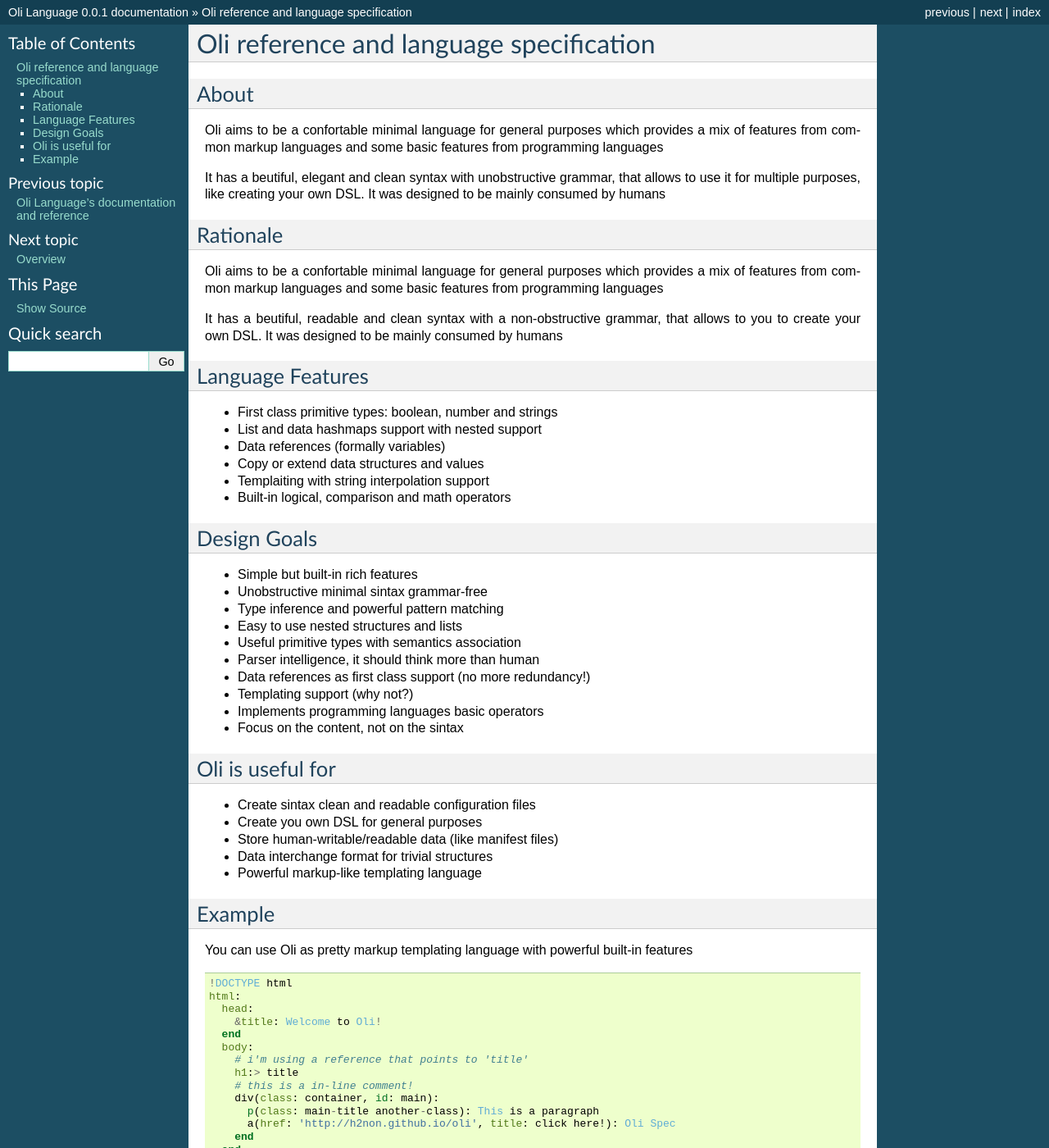
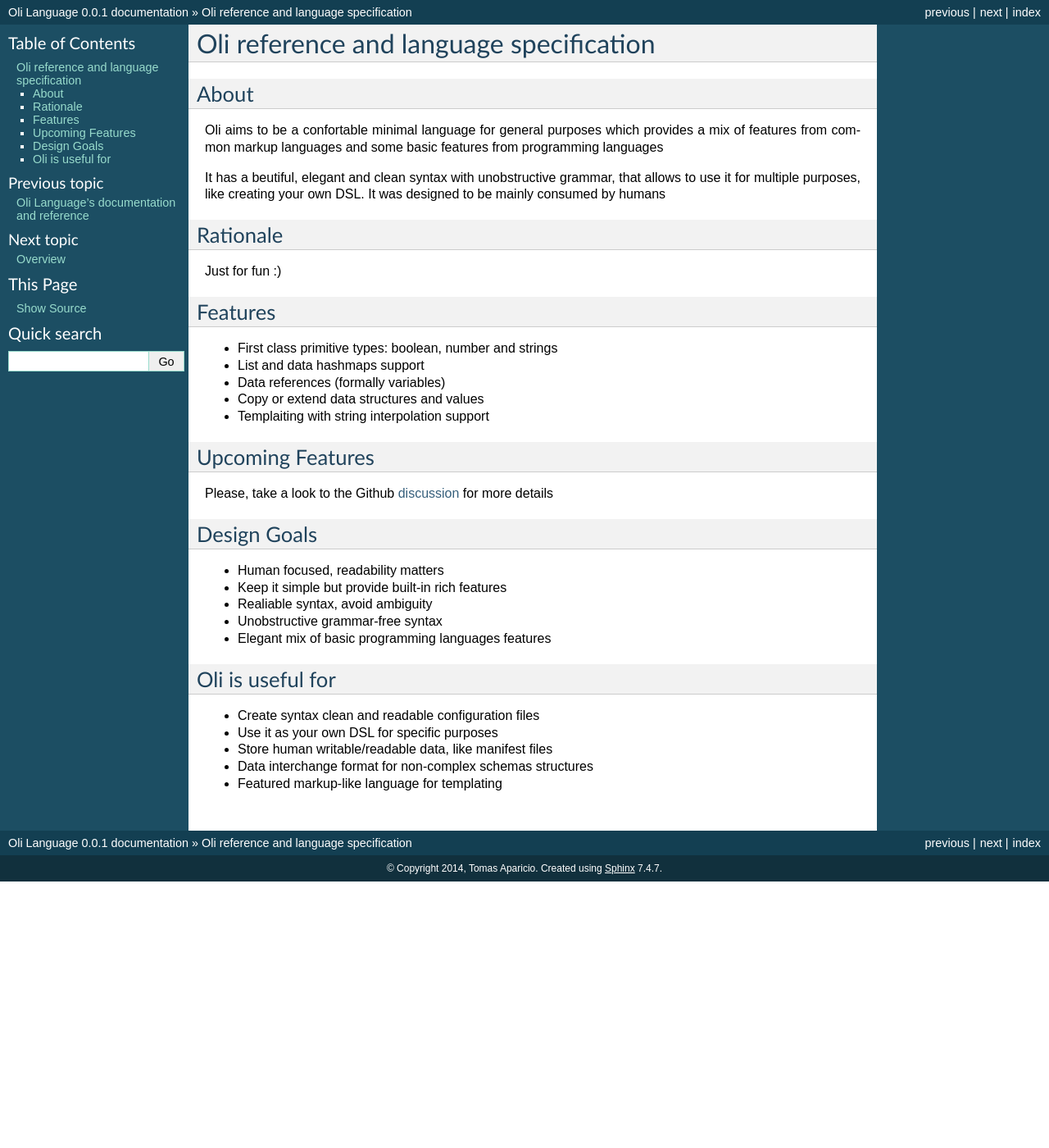
Before and after one commit to oli-lang/oli, a Sphinx documentation site: the page built from docs/source/introduction.rst, in a window 1280 px wide and 1400 px high. Shown: the whole window at 82% size. Built offline with Sphinx 7.4.7, drawn with Linux system fonts in a browser that asks for light colours; formulas are drawn with MathJax 3; pages that are not in the unit, such as notebooks, are missing from menus.

Commit message:
chore: update documentation

```diff
--- a/docs/source/introduction.rst
+++ b/docs/source/introduction.rst
@@ -1,5 +1,7 @@
 Oli reference and language specification
 ========================================
+
+.. _discussion: https://github.com/oli-lang/oli/issues?labels=discussion&page=1&state=open
 
 About
 -----
@@ -15,67 +17,36 @@ It was designed to be mainly consumed by humans
 Rationale
 ---------
 
-Oli aims to be a confortable minimal language for general purposes which
-provides a mix of features from common markup languages and some basic
-features from programming languages
+Just for fun :)
 
-It has a beutiful, readable and clean syntax with a non-obstructive
-grammar, that allows to you to create your own DSL. It was designed to
-be mainly consumed by humans
-
-Language Features
------------------
+Features
+--------
 
 -  First class primitive types: boolean, number and strings
--  List and data hashmaps support with nested support
+-  List and data hashmaps support
 -  Data references (formally variables)
 -  Copy or extend data structures and values
 -  Templaiting with string interpolation support
--  Built-in logical, comparison and math operators
+
+Upcoming Features
+-----------------
+
+Please, take a look to the Github discussion_ for more details
 
 Design Goals
 ------------
 
--  Simple but built-in rich features
--  Unobstructive minimal sintax grammar-free
--  Type inference and powerful pattern matching
--  Easy to use nested structures and lists
--  Useful primitive types with semantics association
--  Parser intelligence, it should think more than human
--  Data references as first class support (no more redundancy!)
--  Templating support (why not?)
--  Implements programming languages basic operators
--  Focus on the content, not on the sintax
+- Human focused, readability matters
+- Keep it simple but provide built-in rich features
+- Realiable syntax, avoid ambiguity
+- Unobstructive grammar-free syntax
+- Elegant mix of basic programming languages features
 
 Oli is useful for
 -----------------
 
--  Create sintax clean and readable configuration files
--  Create you own DSL for general purposes
--  Store human-writable/readable data (like manifest files)
--  Data interchange format for trivial structures
--  Powerful markup-like templating language
-
-Example
--------
-
-You can use Oli as pretty markup templating language with powerful
-built-in features
-
-.. code-block:: ruby
-
-    !DOCTYPE html
-    html:
-      head:
-        &title: Welcome to Oli!
-      end
-      body:
-        # i'm using a reference that points to 'title'
-        h1:> title
-        # this is a in-line comment!
-        div(class: container, id: main):
-          p(class: main-title another-class): This is a paragraph
-          a(href: 'http://h2non.github.io/oli', title: click here!): Oli Spec
-        end
-      end
-    end
+- Create syntax clean and readable configuration files
+- Use it as your own DSL for specific purposes
+- Store human writable/readable data, like manifest files
+- Data interchange format for non-complex schemas structures
+- Featured markup-like language for templating
```
Also changed, not shown: docs/source/index.rst (+7 -8 lines).
